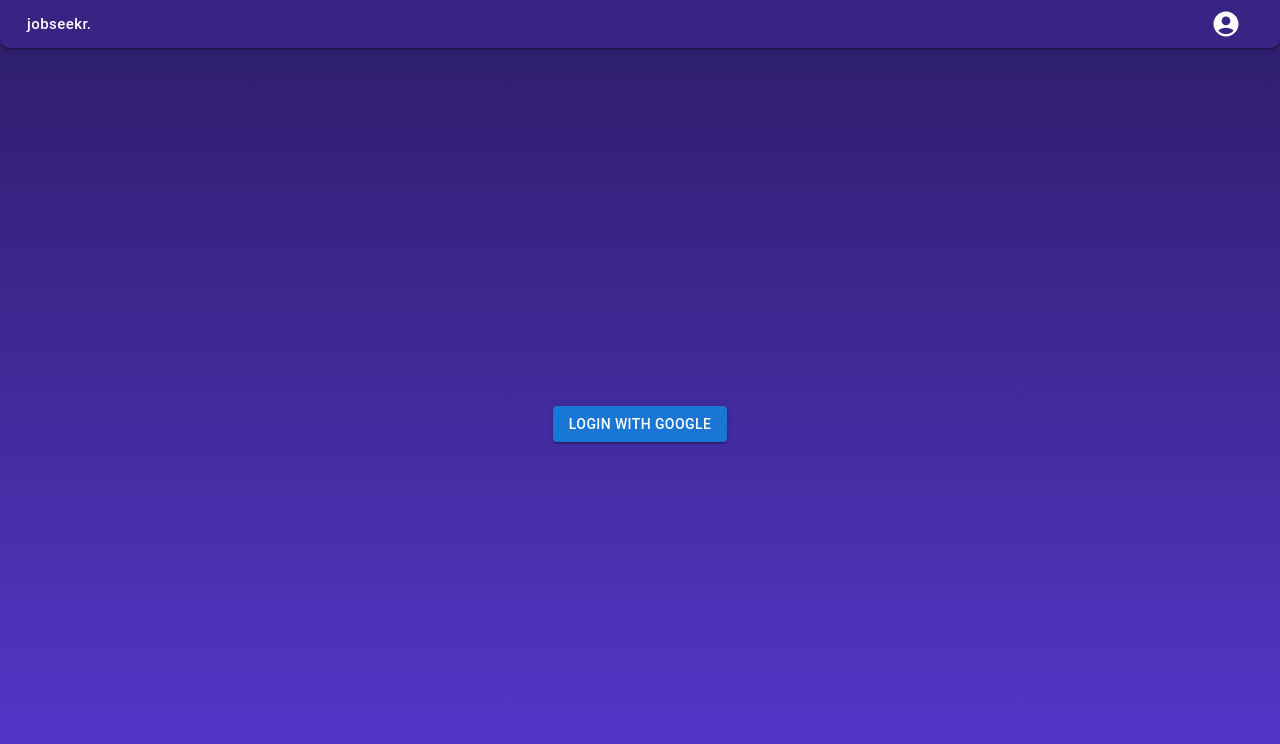
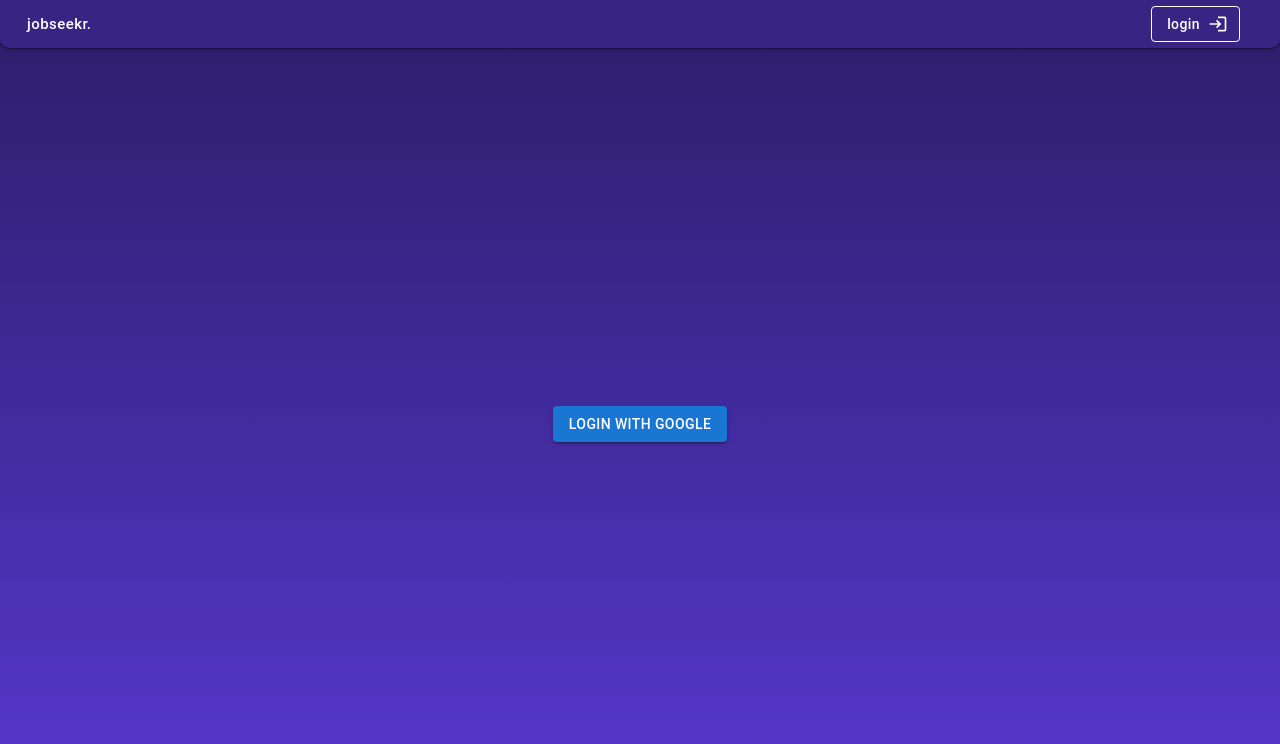
Before and after one commit to andr3i-f/job-seekr-senior-project, a Next.js app: page /login in a window 1280 px wide. Shown: the top 744 px of the page. Built offline with nearby package versions, Linux system fonts and the light colour scheme; no server answers.

Commit message:
updated dashboard/login button

```diff
--- a/components/navbar/NavBar.tsx
+++ b/components/navbar/NavBar.tsx
@@ -1,8 +1,8 @@
 "use client";
 
 import { NAVBAR_HEIGHT_IN_VH } from "@/constants/layout";
-import { AccountCircle } from "@mui/icons-material";
-import { Box, Button, IconButton, Stack } from "@mui/material";
+import { AccountCircle, Login } from "@mui/icons-material";
+import { Box, Button, Stack } from "@mui/material";
 import { JSX } from "react";
 import { useRouter } from "next/navigation";
 import { useUser } from "../providers/UserProvider";
@@ -49,13 +49,16 @@ export default function NavBar(): JSX.Element {
         >
           jobseekr.
         </Button>
-        <IconButton
-          aria-label="profile-or-login-button"
-          sx={{ pr: 3, color: "white", scale: "1.25" }}
-          onClick={profileButtonOnClick}
-        >
-          <AccountCircle />
-        </IconButton>
+        <Box sx={{ pr: 3 }}>
+          <Button
+            variant={"outlined"}
+            endIcon={data ? <AccountCircle /> : <Login />}
+            sx={{ textTransform: "none", color: "white", borderColor: "white" }}
+            onClick={profileButtonOnClick}
+          >
+            {data ? "dashboard" : "login"}
+          </Button>
+        </Box>
       </Stack>
     </Box>
   );
--- a/components/providers/UserProvider.tsx
+++ b/components/providers/UserProvider.tsx
@@ -1,20 +1,15 @@
 "use client";
 
-import React, { createContext, JSX, useContext, useState } from "react";
-import { createClient } from "@/lib/supabase/server";
+import React, { createContext, JSX, useContext } from "react";
+import { User } from "@supabase/supabase-js";
 
-const UserContext = createContext(null);
-
-interface user {
-  name: string;
-  email: string;
-}
+const UserContext = createContext<User | null>(null);
 
 export const UserProvider = ({
   value,
   children,
 }: {
-  value: any;
+  value: User | null;
   children: JSX.Element | JSX.Element[];
 }) => {
   return <UserContext.Provider value={value}>{children}</UserContext.Provider>;
--- a/lib/auth/actions.ts
+++ b/lib/auth/actions.ts
@@ -33,7 +33,7 @@ export async function gatherJwtFromSession() {
   return data?.session?.access_token;
 }
 
-export async function getUserInfo(): Promise<null | User> {
+export async function getUserInfo(): Promise<User | null> {
   const supabase = await createClient();
   const { data } = await supabase.auth.getUser();
 
```
Also changed, not shown: app/dashboard/page.tsx (+0 -7 lines).
